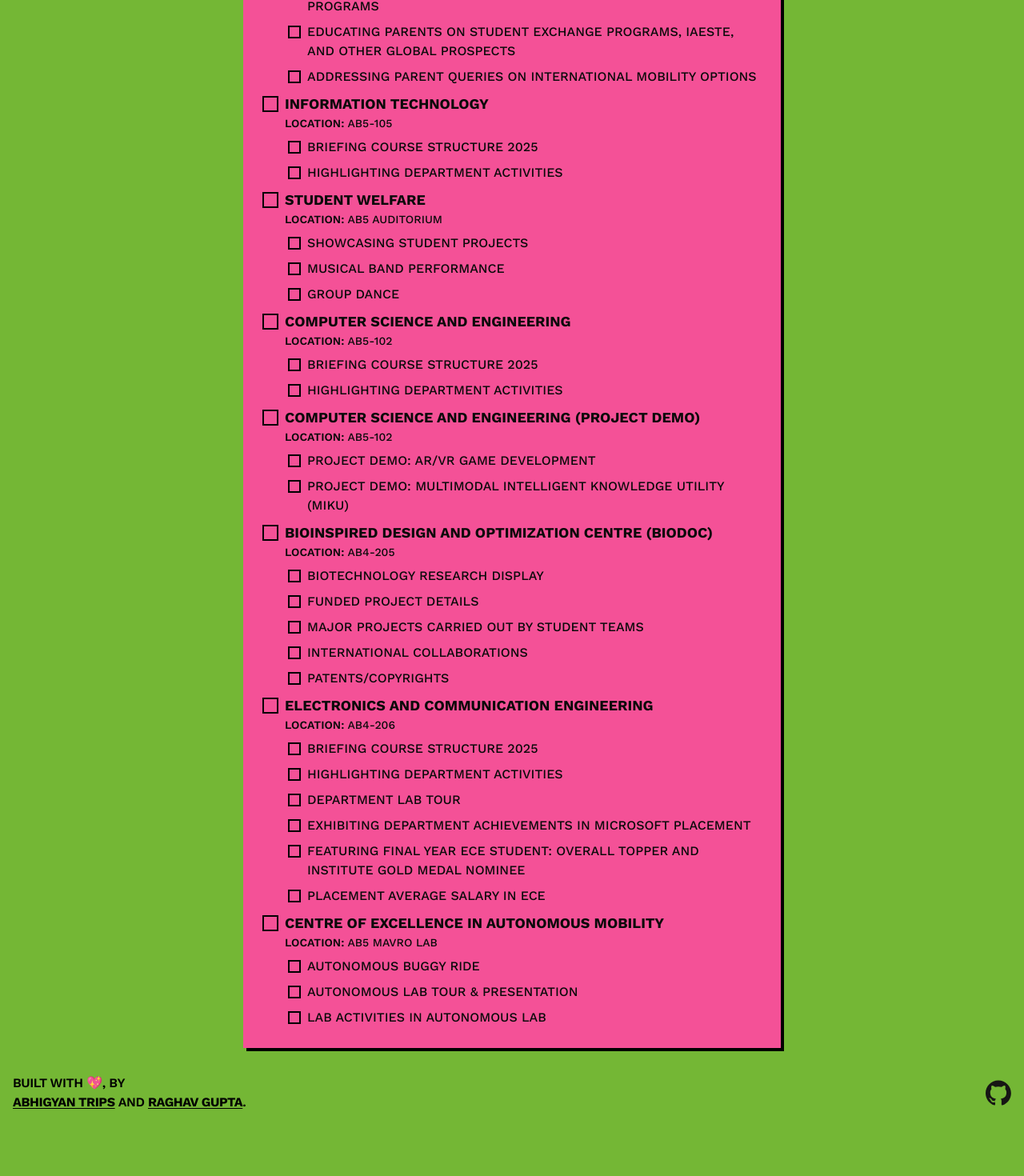
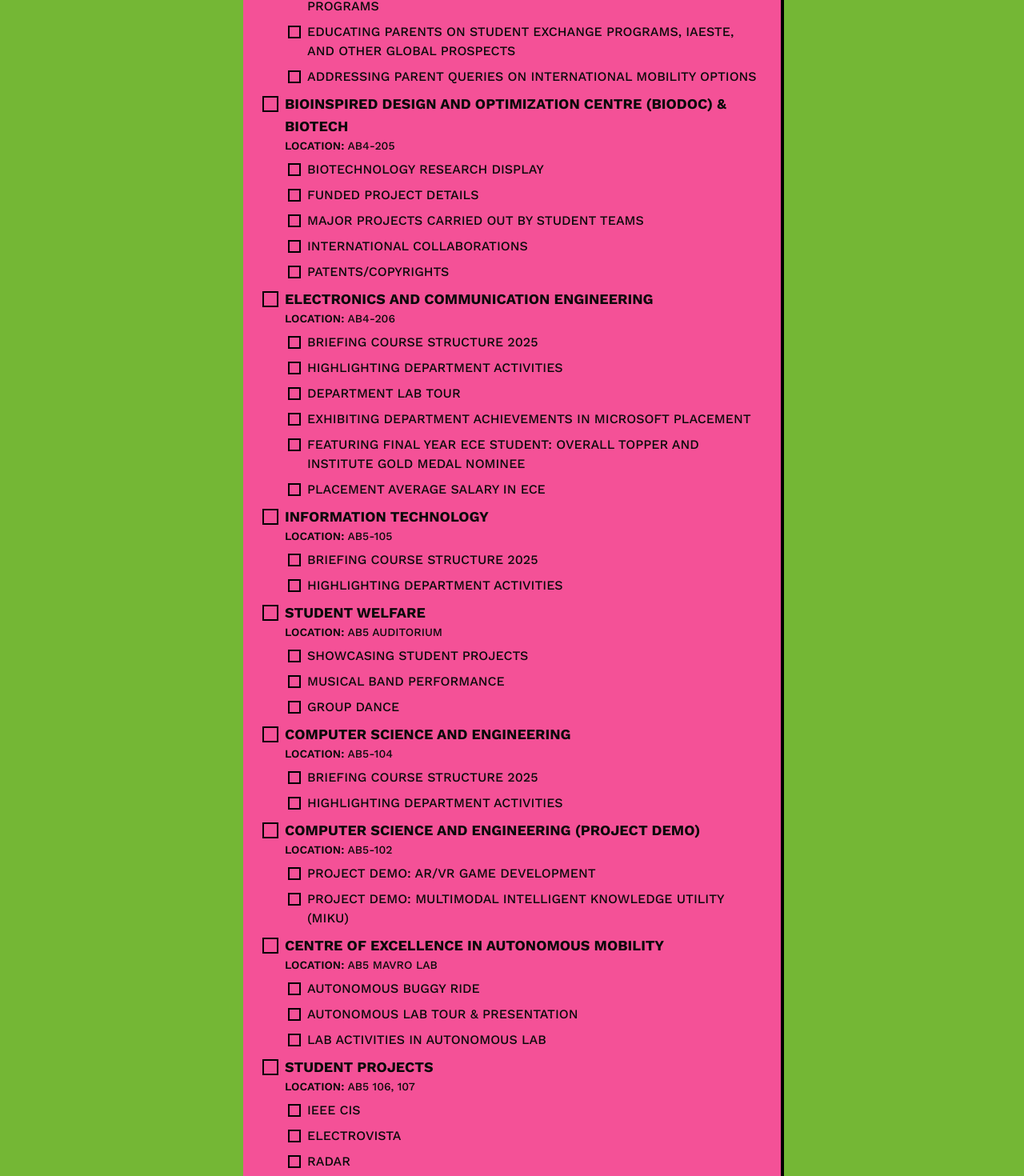
Before and after one commit to Alphaspiderman/mahe-openhouse-2025, a Next.js app: page / in a window 1280 px wide. Shown: the part 833-2303 px from the top of the page at 80% size. Before the commit the page ends 2239 px from the top, so only its background shows below. Built offline with nearby package versions, Linux system fonts and the light colour scheme.

Commit message:
fix(data): update event details and group based on location in list

```diff
--- a/src/data/events.ts
+++ b/src/data/events.ts
@@ -55,7 +55,7 @@ export const eventsData = {
   ],
   activities: [
     {
-      department: 'Research Committee',
+      department: 'Research Committee and Workshop Practice',
       location: 'AB4-203',
       checked: false,
       icon: '/icons/atom.png',
@@ -87,75 +87,7 @@ export const eventsData = {
       ],
     },
     {
-      department: 'Information Technology',
-      location: 'AB5-105',
-      checked: false,
-      icon: '/icons/computer.png',
-      events: [
-        {
-          name: 'Briefing Course Structure 2025',
-          checked: false,
-        },
-        {
-          name: 'Highlighting Department Activities',
-          checked: false,
-        },
-      ],
-    },
-    {
-      department: 'Student Welfare',
-      location: 'AB5 Auditorium',
-      checked: false,
-      icon: '/icons/students.png',
-      events: [
-        {
-          name: 'Showcasing Student Projects',
-          checked: false,
-        },
-        {
-          name: 'Musical Band Performance',
-          checked: false,
-        },
-        {
-          name: 'Group Dance',
-          checked: false,
-        },
-      ],
-    },
-    {
-      department: 'Computer Science and Engineering',
-      location: 'AB5-102',
-      checked: false,
-      icon: '/icons/code.png',
-      events: [
-        {
-          name: 'Briefing Course Structure 2025',
-          checked: false,
-        },
-        {
-          name: 'Highlighting Department Activities',
-          checked: false,
-        },
-      ],
-    },
-    {
-      department: 'Computer Science and Engineering (Project Demo)',
-      location: 'AB5-102',
-      checked: false,
-      icon: '/icons/code.png',
-      events: [
-        {
-          name: 'Project Demo: AR/VR Game Development',
-          checked: false,
-        },
-        {
-          name: 'Project Demo: Multimodal Intelligent Knowledge Utility (MIKU)',
-          checked: false,
-        },
-      ],
-    },
-    {
-      department: 'Bioinspired Design and Optimization Centre (BIODOC)',
+      department: 'Bioinspired Design and Optimization Centre (BIODOC) & BIOTECH',
       location: 'AB4-205',
       checked: false,
       icon: '/icons/dna.png',
@@ -215,6 +147,74 @@ export const eventsData = {
       ],
     },
     {
+      department: 'Information Technology',
+      location: 'AB5-105',
+      checked: false,
+      icon: '/icons/computer.png',
+      events: [
+        {
+          name: 'Briefing Course Structure 2025',
+          checked: false,
+        },
+        {
+          name: 'Highlighting Department Activities',
+          checked: false,
+        },
+      ],
+    },
+    {
+      department: 'Student Welfare',
+      location: 'AB5 Auditorium',
+      checked: false,
+      icon: '/icons/students.png',
+      events: [
+        {
+          name: 'Showcasing Student Projects',
+          checked: false,
+        },
+        {
+          name: 'Musical Band Performance',
+          checked: false,
+        },
+        {
+          name: 'Group Dance',
+          checked: false,
+        },
+      ],
+    },
+    {
+      department: 'Computer Science and Engineering',
+      location: 'AB5-104',
+      checked: false,
+      icon: '/icons/code.png',
+      events: [
+        {
+          name: 'Briefing Course Structure 2025',
+          checked: false,
+        },
+        {
+          name: 'Highlighting Department Activities',
+          checked: false,
+        },
+      ],
+    },
+    {
+      department: 'Computer Science and Engineering (Project Demo)',
+      location: 'AB5-102',
+      checked: false,
+      icon: '/icons/code.png',
+      events: [
+        {
+          name: 'Project Demo: AR/VR Game Development',
+          checked: false,
+        },
+        {
+          name: 'Project Demo: Multimodal Intelligent Knowledge Utility (MIKU)',
+          checked: false,
+        },
+      ],
+    },
+    {
       department: 'Centre of Excellence in Autonomous Mobility',
       location: 'AB5 MAVRO Lab',
       checked: false,
@@ -234,5 +234,25 @@ export const eventsData = {
         },
       ],
     },
+    {
+      department: 'Student Projects',
+      location: 'AB5 106, 107',
+      checked: false,
+      icon: '/icons/car.png',
+      events: [
+        {
+          name: 'IEEE CIS',
+          checked: false,
+        },
+        {
+          name: 'ElectroVista',
+          checked: false,
+        },
+        {
+          name: 'RADAR',
+          checked: false,
+        },
+      ],
+    },
   ],
 };
```
